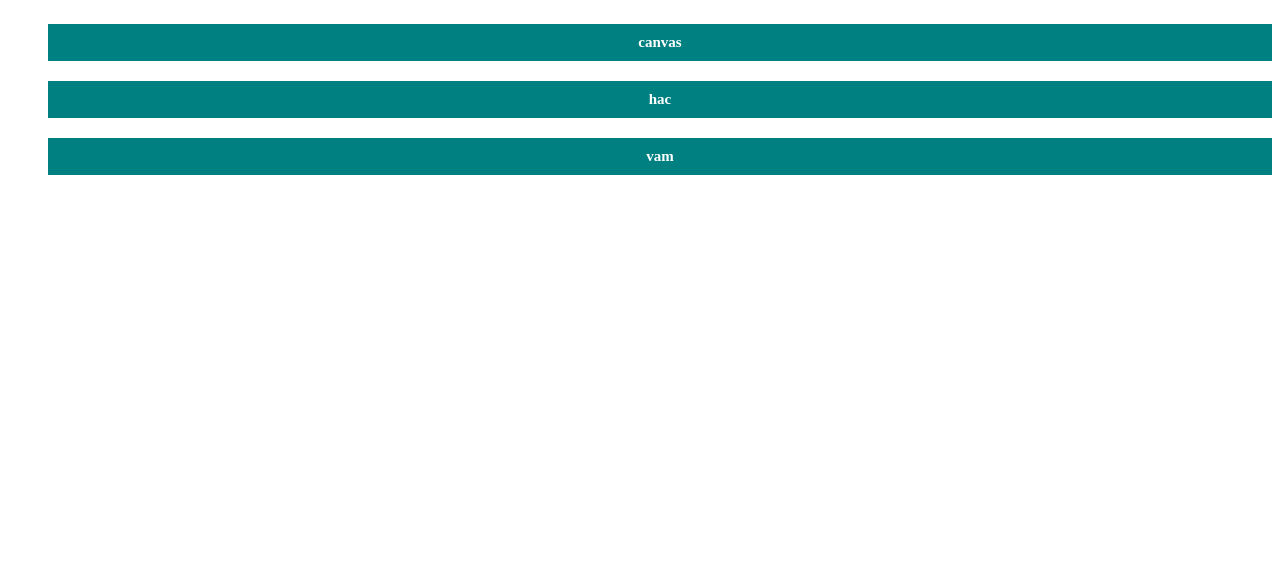
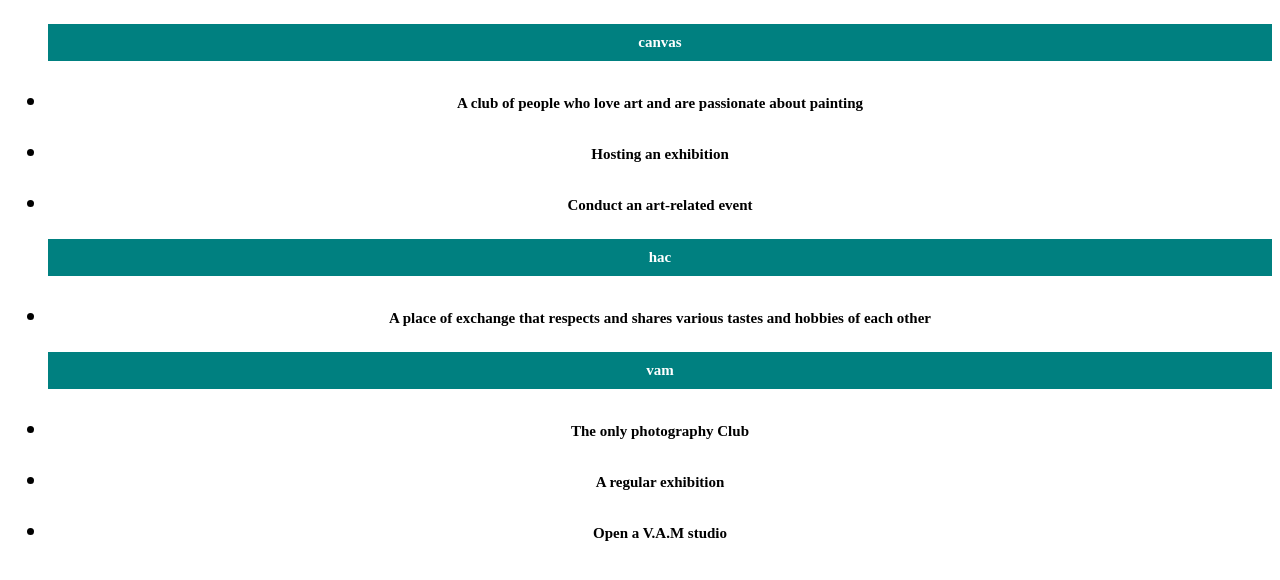
Before and after one commit to 22000487zixxin/OSS_Final_Project, a plain HTML site: page exh.html in a window 1280 px wide. Shown: the part 98-678 px from the top of the page. Drawn offline with Linux system fonts and the light colour scheme.

Commit message:
Update exh.html

```diff
--- a/exh.html
+++ b/exh.html
@@ -8,8 +8,29 @@
 
     <ul>
       <h4>canvas</h4>
-      <h4>hac</h4></h4>
+        <li>
+          <h5>A club of people who love art and are passionate about painting</h5>
+        </li>
+        <li>
+          <h5>Hosting an exhibition</h5>
+        </li>
+        <li>
+          <h5>Conduct an art-related event</h5>
+        </li>
+      <h4>hac</h4>
+        <li>
+          <h5>A place of exchange that respects and shares various tastes and hobbies of each other</h5>
+        </li>
       <h4>vam</h4>
+        <li>
+          <h5>The only photography Club</h5>
+        </li>
+        <li>
+          <h5>A regular exhibition</h5>
+        </li>
+        <li>
+          <h5>Open a V.A.M studio</h5>
+        </li>
     </ul>
   </body>
 </html>
```
